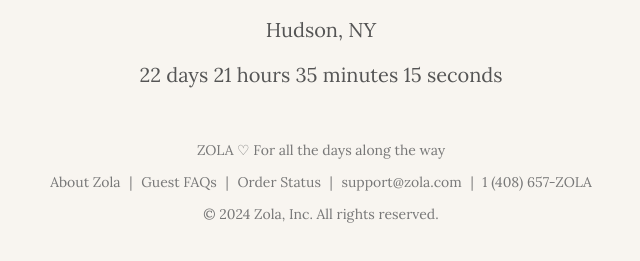
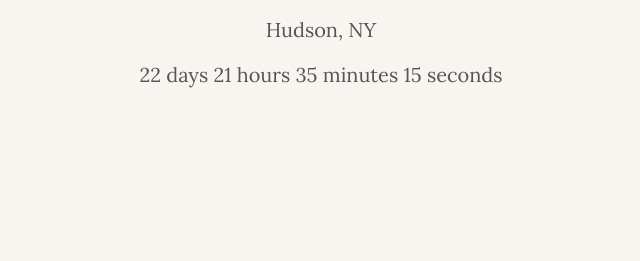
Before and after one commit to JohnnyMa314/wedding, a plain HTML site: page index.html in a window 1280 px wide. Shown: the part 395-656 px from the top of the page, without its empty margins (319-959 px from the left). Drawn offline with nearby package versions, Linux system fonts and the light colour scheme.

Commit message:
Update index.html

```diff
--- a/index.html
+++ b/index.html
@@ -111,19 +111,6 @@
         <p id="countdown"></p>
     </section>
 
-    <!-- Footer Section -->
-    <footer>
-        <p>ZOLA &#9825; For all the days along the way</p>
-        <p>
-            <a href="#">About Zola</a> |
-            <a href="#">Guest FAQs</a> |
-            <a href="#">Order Status</a> |
-            <a href="mailto:support@zola.com">support@zola.com</a> |
-            <a href="tel:+1408657ZOLA">1 (408) 657-ZOLA</a>
-        </p>
-        <p>&copy; 2024 Zola, Inc. All rights reserved.</p>
-    </footer>
-
     <script>
         // Countdown Timer
         const weddingDate = new Date("Sep 13, 2024 00:00:00").getTime();
```
